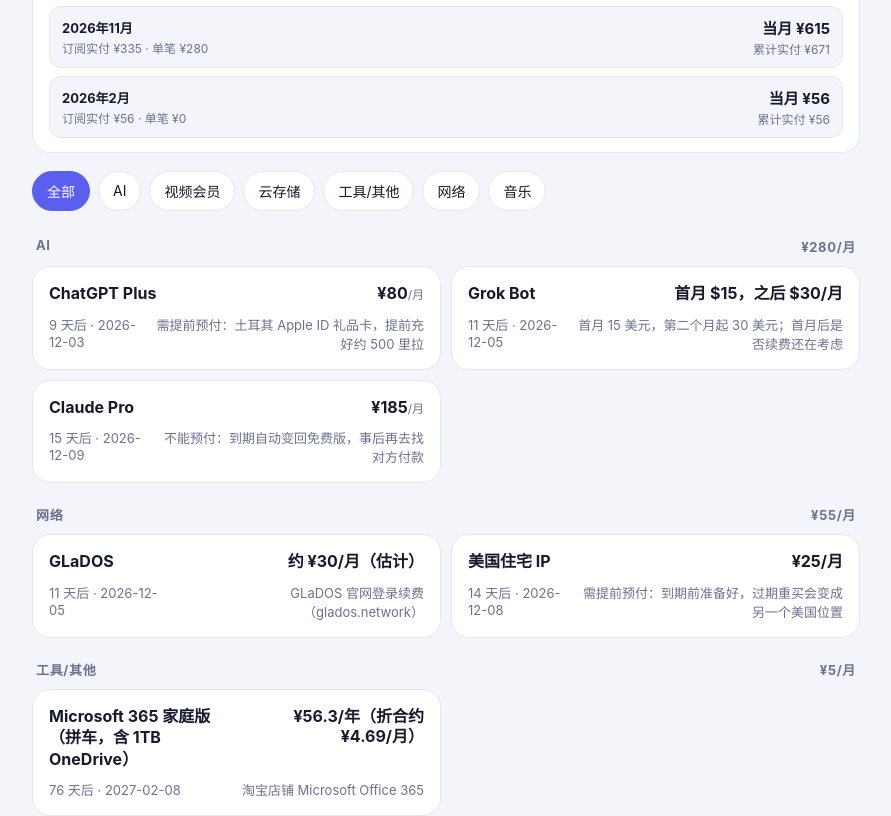
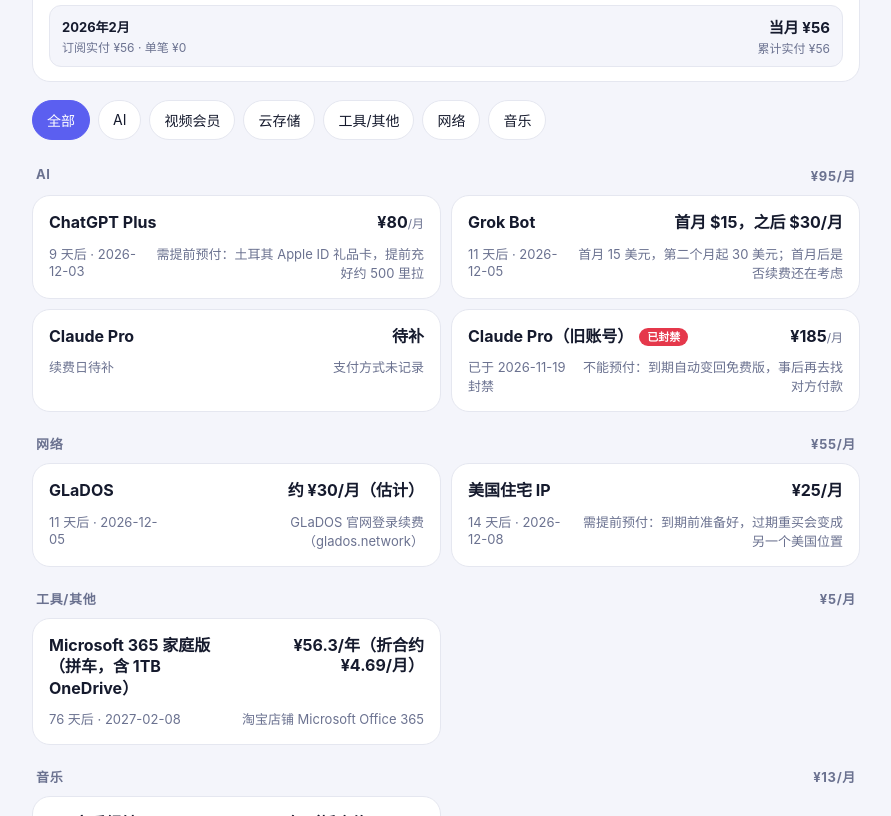
Before and after one commit to Maxwell-Taris/personal-kanban-tracker, a plain HTML site: page index.html in a window 1280 px wide. Shown: the part 1590-2406 px from the top of the page, without its empty margins (194-1085 px from the left). Drawn offline with Linux system fonts and the light colour scheme.

Commit message:
Record Claude Pro account ban and 2026-11-19 replacement
Keep the existing Claude Pro name (the user said Cloud Pro; the
board already recorded Claude Pro). The old account is kept as a
banned history row ending 2026-11-19, with the known 185 renewal
on 2026-11-09. The new account starts 2026-11-19, with amount,
term, auto-renew, and payment left unknown. Ended and missing-renew
rows no longer appear as upcoming renewals or reminders.

```diff
--- a/app.js
+++ b/app.js
@@ -2,7 +2,9 @@ const K='subs',$=s=>document.querySelector(s);let subs=[],oneoffs=[],filter='全
 const day=864e5,CATS=['AI','视频会员','云存储','工具/其他'];
 const today=()=>{const d=new Date();d.setHours(0,0,0,0);return d};
 const rel=v=>{if(/^[+-]\d+$/.test(v)){const d=new Date(today().getTime()+(+v)*day);const p=n=>String(n).padStart(2,'0');return d.getFullYear()+'-'+p(d.getMonth()+1)+'-'+p(d.getDate())}return v};
-const left=s=>Math.round((new Date(s.renew+'T00:00:00')-today())/day);
+const parseDay=s=>{if(s==null||s==='')return null;const d=new Date(String(s)+'T00:00:00');return isNaN(d)?null:d};
+const isEnded=s=>!!(s.endedOn||s.status==='ended'||s.status==='banned'||s.status==='closed');
+const left=s=>{const d=parseDay(s.renew);return d?Math.round((d-today())/day):null};
 const save=()=>localStorage.setItem(K,JSON.stringify(subs));
 const esc=t=>String(t).replace(/[&<>"]/g,c=>({'&':'&amp;','<':'&lt;','>':'&gt;','"':'&quot;'}[c]));
 
@@ -23,8 +25,8 @@ function moneyShort(s){
  if(s.priceNote && String(s.currency||'').toUpperCase()==='USD') return '$'+(+s.price);
  return currencySym(s)+(+s.price);
 }
-function attentionItems(){return subs.filter(s=>s.remind!==false&&left(s)<=7).sort((a,b)=>left(a)-left(b))}
-function attentionWhy(s){const d=left(s);return d<0?`已过期 ${-d} 天`:d===0?'今天到期':`${d} 天后到期 · ${s.renew}`}
+function attentionItems(){return subs.filter(s=>!isEnded(s)&&s.remind!==false&&left(s)!=null&&left(s)<=7).sort((a,b)=>left(a)-left(b))}
+function attentionWhy(s){if(isEnded(s))return s.status==='banned'?(s.endedOn?`已于 ${s.endedOn} 封禁`:'已封禁'):(s.endedOn?`已于 ${s.endedOn} 结束`:'已结束');const d=left(s);if(d==null)return '续费日待补';return d<0?`已过期 ${-d} 天`:d===0?'今天到期':`${d} 天后到期 · ${s.renew}`}
 function hideSoonPop(){const p=$('#soonPop');if(p)p.remove()}
 function showSoonPop(anchor){
  hideSoonPop();hideCalPop();
@@ -52,10 +54,9 @@ function showSoonPop(anchor){
 }
 const ym=d=>d.getFullYear()+'年'+(d.getMonth()+1)+'月';
 const iso=d=>{const p=n=>String(n).padStart(2,'0');return d.getFullYear()+'-'+p(d.getMonth()+1)+'-'+p(d.getDate())};
-const parseDay=s=>{const d=new Date(String(s)+'T00:00:00');return isNaN(d)?null:d};
 async function loadLive(){
  try{
-  const res=await fetch('data/live.json?v=17',{cache:'no-store',credentials:'same-origin'});
+  const res=await fetch('data/live.json?v=18',{cache:'no-store',credentials:'same-origin'});
   if(!res.ok) throw new Error('http '+res.status);
   const live=await res.json();
   if(Array.isArray(live)&&live.length){subs=live.map(s=>({...s,renew:rel(s.renew)}));save();return true}
@@ -107,23 +108,24 @@ function render(){ hideCalPop();
  $('#filters').innerHTML=cats.map(c=>`<button class="${c===filter?'on':''}" data-c="${c}">${c}</button>`).join('');
  const extra=[...new Set([...CATS,...subs.map(s=>s.category)])];
  $('#cats').innerHTML=extra.map(c=>`<option>${esc(c)}</option>`).join('');
- $('#total').textContent='¥'+subs.reduce((a,s)=>a+monthlyAmount(s),0).toFixed(0);
+ $('#total').textContent='¥'+subs.filter(s=>!isEnded(s)).reduce((a,s)=>a+monthlyAmount(s),0).toFixed(0);
  const om=$('#oneoffMonth');
  if(om) om.textContent='¥'+oneoffMonthTotal(today()).toFixed(0);
- $('#count').textContent=subs.length;
- const soonN=subs.filter(s=>s.remind!==false&&left(s)<=7).length;$('#soon').textContent=soonN;
+ $('#count').textContent=subs.filter(s=>!isEnded(s)).length;
+ const soonN=subs.filter(s=>!isEnded(s)&&s.remind!==false&&left(s)!=null&&left(s)<=7).length;$('#soon').textContent=soonN;
  const soonEl=document.querySelector('.stat.warn');
  if(soonEl){soonEl.classList.add('tappable');soonEl.setAttribute('role','button');soonEl.setAttribute('tabindex','0');soonEl.setAttribute('aria-label',soonN?'查看需关注的 '+soonN+' 项':'查看需关注（暂无）');}
  renderUpcoming();
  renderOneoffs();
  renderTrend();
  const shown=subs.filter(s=>filter==='全部'||s.category===filter),groups={};
- shown.sort((a,b)=>left(a)-left(b)).forEach(s=>(groups[s.category]??=[]).push(s));
- $('#list').innerHTML=Object.entries(groups).map(([c,arr])=>`<h3><span>${esc(c)}</span><span>¥${arr.reduce((a,s)=>a+monthlyAmount(s),0).toFixed(0)}/月</span></h3><div class="grid">${arr.map(card).join('')}</div>`).join('')||'<p class="hint">还没有订阅，点「添加订阅」开始。</p>';
+ shown.sort((a,b)=>{const ae=isEnded(a),be=isEnded(b);if(ae!==be)return ae?1:-1;const da=left(a),db=left(b);if(da==null&&db==null)return 0;if(da==null)return 1;if(db==null)return -1;return da-db}).forEach(s=>(groups[s.category]??=[]).push(s));
+ $('#list').innerHTML=Object.entries(groups).map(([c,arr])=>`<h3><span>${esc(c)}</span><span>¥${arr.filter(s=>!isEnded(s)).reduce((a,s)=>a+monthlyAmount(s),0).toFixed(0)}/月</span></h3><div class="grid">${arr.map(card).join('')}</div>`).join('')||'<p class="hint">还没有订阅，点「添加订阅」开始。</p>';
 }
-function card(s){const d=left(s),a=d<=7;const b=d<0?'<span class="badge b-red">已过期</span>':a?'<span class="badge b-red">即将到期</span>':'';
+function dueText(s){if(isEnded(s)){const why=s.status==='banned'?'封禁':'结束';return s.endedOn?`已于 ${s.endedOn} ${why}`:`已${why}`}const d=left(s);if(d==null)return '续费日待补';return d<0?`已过期 ${-d} 天`:d===0?'今天到期':`${d} 天后 · ${s.renew}`}
+function card(s){const d=left(s),a=!isEnded(s)&&d!=null&&d<=7;const b=isEnded(s)?`<span class="badge b-red">${s.status==='banned'?'已封禁':'已结束'}</span>`:d==null?'':d<0?'<span class="badge b-red">已过期</span>':a?'<span class="badge b-red">即将到期</span>':'';
  return `<div class="card ${a?'alert':''}" data-id="${s.id}"><div class="ch"><div class="name">${esc(s.name)}${b}${s.example?'<span class="badge b-ex">示例</span>':''}</div><div class="price">${moneyCard(s)}</div></div>
- <div class="meta"><span class="due">${d<0?`已过期 ${-d} 天`:d===0?'今天到期':`${d} 天后 · ${s.renew}`}</span><span>${esc(s.payment)}</span></div></div>`}
+ <div class="meta"><span class="due">${dueText(s)}</span><span>${esc(s.payment||'支付方式未记录')}</span></div></div>`}
 function drawMonth(y,m,start,end,byDay){
  const first=new Date(y,m,1), last=new Date(y,m+1,0);
  let cells='';
@@ -132,7 +134,7 @@ function drawMonth(y,m,start,end,byDay){
   const dt=new Date(y,m,d), key=iso(dt);
   const inWin=dt>=start && dt<=end;
   const hits=byDay[key]||[];
-  const hot=hits.some(s=>left(s)<=7);
+  const hot=hits.some(s=>left(s)!=null&&left(s)<=7);
   const cls=[inWin?'':'out', key===iso(start)?'today':'', hits.length?(hot?'hot':'has'):''].filter(Boolean).join(' ');
   cells+=`<span class="${cls}"${hits.length?` data-day="${key}" role="button" tabindex="0"`:''} title="${hits.map(s=>s.name).join('、')}">${d}</span>`;
  }
@@ -140,7 +142,7 @@ function drawMonth(y,m,start,end,byDay){
 }
 function renderUpcoming(){
  const start=today(), end=new Date(start.getTime()+30*day);
- const items=subs.filter(s=>{const d=left(s);return d>=0&&d<=30}).sort((a,b)=>left(a)-left(b));
+ const items=subs.filter(s=>{if(isEnded(s))return false;const d=left(s);return d!=null&&d>=0&&d<=30}).sort((a,b)=>left(a)-left(b));
  const byDay={};items.forEach(s=>(byDay[s.renew]??=[]).push(s));
  const sum=items.reduce((a,s)=>a+monthlyAmount(s),0);
  let months='', y=start.getFullYear(), m=start.getMonth();
@@ -290,6 +292,8 @@ function subChargeInMonth(s, key){
   }
   const start=knownStartMonth(s)||defaultChargeStart();
   if(key<monthKey(start)) return 0;
+  const end=parseDay(s.endedOn);
+  if(end&&key>monthKey(monthStart(end))) return 0;
   return +s.price||0;
 }
 function earliestTrendStart(){
@@ -406,8 +410,9 @@ function showNote(title,body,tag){
 function checkRenewalNotifs(){
  if(!canNotify()||Notification.permission!=='granted')return;
  realSubs().forEach(s=>{
-  if(s.remind===false)return;
+  if(isEnded(s)||s.remind===false)return;
   const d=left(s);
+  if(d==null)return;
   if(d!==3&&d!==1)return;
   const key='notif-sent:'+s.id+':'+d+':'+s.renew;
   if(localStorage.getItem(key))return;
--- a/data/live.json
+++ b/data/live.json
@@ -29,14 +29,30 @@
     "id": "claude-pro",
     "name": "Claude Pro",
     "category": "AI",
+    "pricePending": true,
+    "priceNote": "待补",
+    "payment": "支付方式未记录",
+    "recurring": "monthly",
+    "notes": "用户口述为 Cloud Pro，看板原记录为 Claude Pro，名称未改。2026-11-19 新购账号，用于替换已封禁的旧账号。新账号金额、有效期、自动续费和支付方式未提供，不推算、不计入花费。",
+    "startedOn": "2026-11-19",
+    "remind": false
+  },
+  {
+    "id": "claude-pro-old",
+    "name": "Claude Pro（旧账号）",
+    "category": "AI",
     "price": 185,
-    "renew": "2026-12-09",
     "payment": "不能预付：到期自动变回免费版，事后再去找对方付款",
     "dayOfMonth": 9,
     "recurring": "monthly",
     "currency": "红品号儿",
-    "notes": "每月 185（红品号儿）。不能提前付：到期后自动切回免费版，再去找那个人重新付款。",
-    "paymentRule": "postpaid"
+    "notes": "用户口述为 Cloud Pro，看板原记录为 Claude Pro，名称未改。旧账号上周被封，最后日期 2026-11-19。此前于 2026-11-09 晚续费 185 红品号儿；原记下一次续费日 2026-12-09，因封禁未发生。更早开通日期未知，花费趋势仅从这次已知续费月计入，不回溯。",
+    "paymentRule": "postpaid",
+    "lastPaid": "2026-11-09",
+    "startedOn": "2026-11-09",
+    "endedOn": "2026-11-19",
+    "status": "banned",
+    "remind": false
   },
   {
     "id": "us-residential-ip",
--- a/index.html
+++ b/index.html
@@ -4,7 +4,7 @@
 <meta name="apple-mobile-web-app-capable" content="yes"><meta name="mobile-web-app-capable" content="yes">
 <meta name="apple-mobile-web-app-status-bar-style" content="default"><meta name="apple-mobile-web-app-title" content="订阅看板">
 <link rel="manifest" href="manifest.webmanifest"><link rel="apple-touch-icon" href="icons/icon-180.png">
-<link rel="stylesheet" href="styles.css?v=17"><script>document.documentElement.dataset.theme=localStorage.getItem('theme')||'light'</script></head>
+<link rel="stylesheet" href="styles.css?v=18"><script>document.documentElement.dataset.theme=localStorage.getItem('theme')||'light'</script></head>
 <body><div class="wrap">
 <header class="hero"><div class="top"><div><p class="eyebrow">SUBSCRIPTIONS</p><h1>订阅看板</h1></div>
 <button id="theme" class="icon" aria-label="切换主题">◐</button></div>
@@ -32,4 +32,4 @@
 <label>支付方式<input name="payment" list="pm" required><datalist id="pm"><option>支付宝</option><option>微信支付</option><option>苹果订阅</option><option>信用卡</option></datalist></label>
 <div class="row"><button type="button" id="del" class="danger">删除</button><span></span><button value="cancel" formnovalidate>取消</button><button id="save" class="primary" value="ok">保存</button></div>
 </form></dialog>
-<script src="app.js?v=17"></script></body></html>
+<script src="app.js?v=18"></script></body></html>
--- a/sw.js
+++ b/sw.js
@@ -1,4 +1,4 @@
-const C='subs-v17',F=['./','index.html','styles.css','app.js','manifest.webmanifest','icons/icon-192.png','icons/icon-512.png','icons/icon-180.png'];
+const C='subs-v18',F=['./','index.html','styles.css','app.js','manifest.webmanifest','icons/icon-192.png','icons/icon-512.png','icons/icon-180.png'];
 self.addEventListener('install',e=>{e.waitUntil(caches.open(C).then(c=>c.addAll(F)));self.skipWaiting()});
 self.addEventListener('activate',e=>e.waitUntil(caches.keys().then(k=>Promise.all(k.filter(x=>x!==C).map(x=>caches.delete(x)))).then(()=>self.clients.claim())));
 self.addEventListener('fetch',e=>{
```
